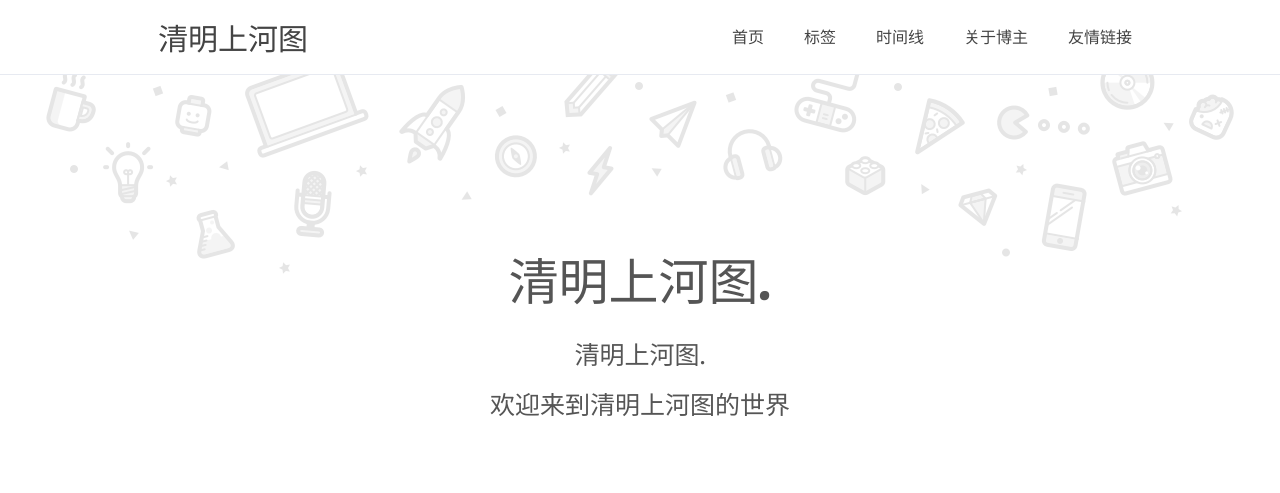
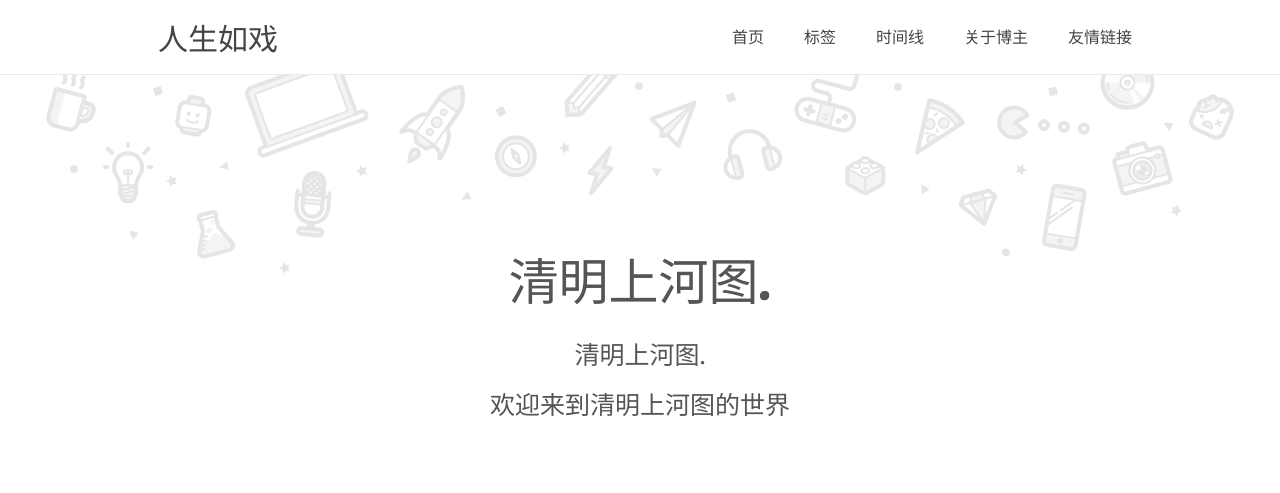
Before and after one commit to barryquan/barry.github.io, a Jekyll site: the page built from index.html, in a window 1280 px wide. Shown: the top 493 px of the page. Built offline with Jekyll 4.4.1, drawn with Linux system fonts in a browser that asks for light colours; comment, search, counter and statistics services are not loaded; some of the changed text lies outside the part shown.

Commit message:
修改个人头像

```diff
--- a/_config.yml
+++ b/_config.yml
@@ -1,6 +1,6 @@
 # Site settings 配置站点
-title: '清明上河图'
-description: '清明上河图,barry'
+title: '人生如戏'
+description: '人生如戏,barry'
 keywords: 'barry'
 url: 'https://barryquan.github.io' # your host
 
@@ -16,11 +16,11 @@
 author: true
 name: '全新羽'
 NickName: '人生如戏'
-webtitle: '清明上河图'
+webtitle: '人生如戏'
 bio: '活在当世，何惧未来'
 about: true
 aboutyou: '一个16年毕业的小小程序猿'
-portraits: '/assets/profile.jpeg' # your portraits image file path
+portraits: '/assets/profile1.jpg' # your portraits image file path
 
 # SNS
 SNS: true
```
Also changed, not shown: assets/profile1.jpg (added).
